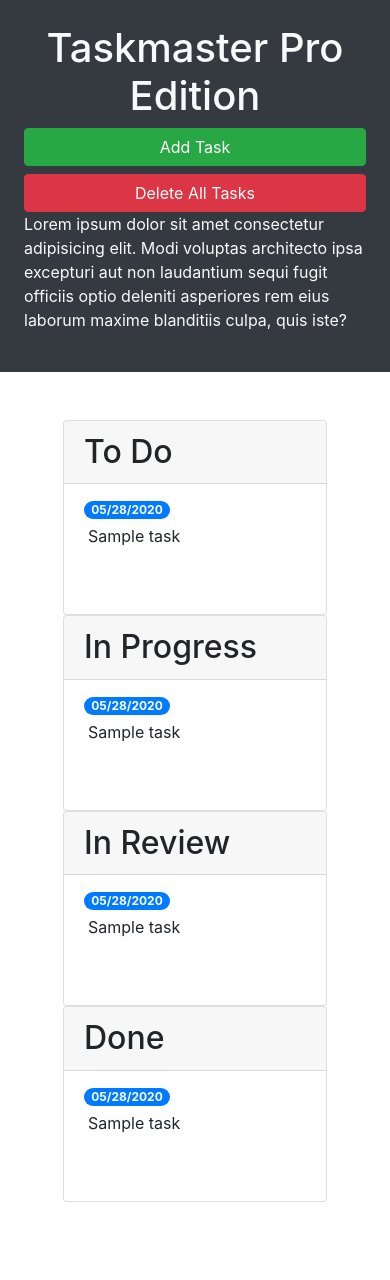
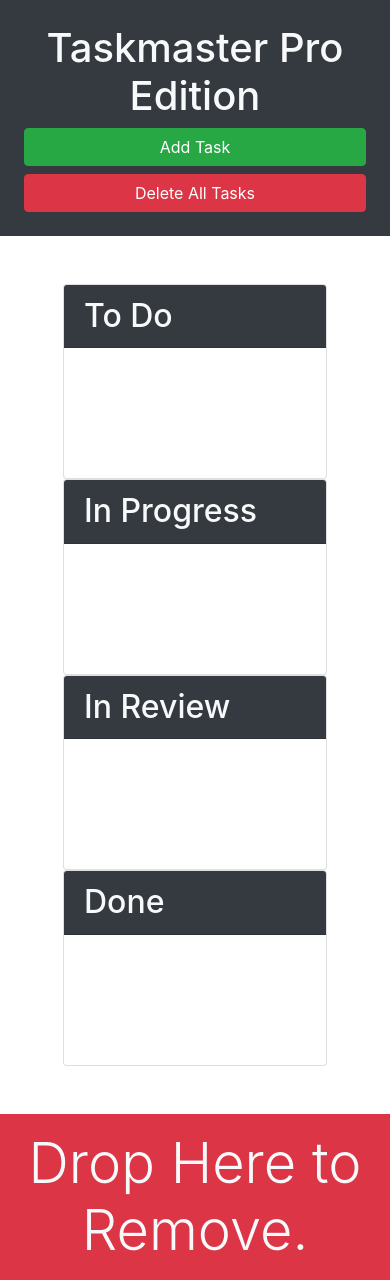
Before and after one commit to Johnnyboy7781/taskmaster-pro, a plain HTML site: page index.html in a window 390 px wide. Before the commit the page ends 1250 px from the top, so only its background shows below. Drawn offline with nearby package versions, Linux system fonts and the light colour scheme.

Commit message:
Styled cards, added drop zone

```diff
--- a/index.html
+++ b/index.html
@@ -1,98 +1,100 @@
 <!DOCTYPE html>
 <html lang="en">
-
   <head>
-  <meta charset="UTF-8">
-  <meta name="viewport" content="width=device-width, initial-scale=1.0">
-  <meta http-equiv="X-UA-Compatible" content="ie=edge">
-  <link rel="stylesheet" href="https://cdnjs.cloudflare.com/ajax/libs/twitter-bootstrap/4.3.1/css/bootstrap.min.css">
+    <meta charset="UTF-8" />
+    <meta name="viewport" content="width=device-width, initial-scale=1.0" />
+    <meta http-equiv="X-UA-Compatible" content="ie=edge" />
+    <link
+      rel="stylesheet"
+      href="https://cdnjs.cloudflare.com/ajax/libs/twitter-bootstrap/4.3.1/css/bootstrap.min.css"
+    />
     <link rel="stylesheet" href="./assets/css/style.css" />
     <title>Taskmaster Pro</title>
   </head>
 
   <body>
-
     <div class="row min-vh-100 no-gutters">
-    <header class="col-12 col-lg-3 bg-dark text-light d-flex flex-column p-4 p-lg-3">
+      <header
+        class="col-12 col-lg-3 bg-dark text-light sticky-top d-flex flex-column p-4 p-lg-3"
+      >
         <h1 class="text-center">Taskmaster Pro Edition</h1>
-      <button id="create-task" class="btn btn-block btn-success" data-toggle="modal" data-target="#task-form-modal">Add
-        Task</button>
-      <button id="remove-tasks" class="btn btn-block btn-danger">Delete All Tasks</button>
-      <p class="mt-auto">Lorem ipsum dolor sit amet consectetur adipisicing elit. Modi voluptas architecto ipsa
-        excepturi aut non
-        laudantium sequi fugit officiis optio deleniti asperiores rem eius laborum maxime blanditiis culpa, quis iste?
+        <button
+          id="create-task"
+          class="btn btn-block btn-success"
+          data-toggle="modal"
+          data-target="#task-form-modal"
+        >
+          Add Task
+        </button>
+        <button id="remove-tasks" class="btn btn-block btn-danger">
+          Delete All Tasks
+        </button>
+        <p class="mt-auto d-none d-lg-block">
+          Lorem ipsum dolor sit amet consectetur adipisicing elit. Modi voluptas
+          architecto ipsa excepturi aut non laudantium sequi fugit officiis
+          optio deleniti asperiores rem eius laborum maxime blanditiis culpa,
+          quis iste?
         </p>
       </header>
-    <main class="col-12 col-lg-9">
+      <main class="col-12 col-lg-9 d-flex flex-column">
         <div class="m-5 row justify-content-around">
           <!-- todo -->
           <div class="col-12 col-md-6 col-xl-3 mg-3">
             <div class="card">
-            <h2 class="card-header">
-              To Do
-            </h2>
-            <ul id="list-inProgress" class="list-group list-group-flush">
-              <li class="list-group-item">
-                <span class="badge badge-primary badge-pill">05/28/2020</span>
-                <p class="m-1">Sample task</p>
-              </li>
-            </ul>
+              <h2 class="card-header bg-dark text-light">To Do</h2>
+              <ul id="list-inProgress" class="list-group list-group-flush"></ul>
             </div>
           </div>
           <!-- in progress -->
           <div class="col-12 col-md-6 col-xl-3 mg-3">
             <div class="card">
-            <h2 class="card-header">
-              In Progress
-            </h2>
-            <ul id="list-inProgress" class="list-group list-group-flush">
-              <li class="list-group-item">
-                <span class="badge badge-primary badge-pill">05/28/2020</span>
-                <p class="m-1">Sample task</p>
-              </li>
-            </ul>
+              <h2 class="card-header bg-dark text-light">In Progress</h2>
+              <ul id="list-inProgress" class="list-group list-group-flush"></ul>
             </div>
           </div>
           <!-- in review -->
           <div class="col-12 col-md-6 col-xl-3 mg-3">
             <div class="card">
-            <h2 class="card-header">
-              In Review
-            </h2>
-            <ul id="list-inReview" class="list-group list-group-flush">
-              <li class="list-group-item">
-                <span class="badge badge-primary badge-pill">05/28/2020</span>
-                <p class="m-1">Sample task</p>
-              </li>
-            </ul>
+              <h2 class="card-header bg-dark text-light">In Review</h2>
+              <ul id="list-inReview" class="list-group list-group-flush"></ul>
             </div>
           </div>
           <!-- done -->
           <div class="col-12 col-md-6 col-xl-3 mg-3">
             <div class="card">
-            <h2 class="card-header">
-              Done
-            </h2>
-            <ul id="list-done" class="list-group list-group-flush">
-              <li class="list-group-item">
-                <span class="badge badge-primary badge-pill">05/28/2020</span>
-                <p class="m-1">Sample task</p>
-              </li>
-            </ul>
+              <h2 class="card-header bg-dark text-light">Done</h2>
+              <ul id="list-done" class="list-group list-group-flush"></ul>
             </div>
+          </div>
+        </div>
+        <!-- Drop zone -->
+        <div id="trash" class="mt-auto">
+          <div class="w-100 bg-danger p-3 text-center text-light display-4">
+            Drop Here to Remove.
           </div>
         </div>
       </main>
     </div>
 
     <!-- Modal -->
-  <div class="modal fade" id="task-form-modal" tabindex="-1" role="dialog" aria-labelledby="task-form-modal"
-    aria-hidden="true">
+    <div
+      class="modal fade"
+      id="task-form-modal"
+      tabindex="-1"
+      role="dialog"
+      aria-labelledby="task-form-modal"
+      aria-hidden="true"
+    >
       <div class="modal-dialog modal-dialog-centered" role="document">
         <div class="modal-content">
           <div class="modal-header">
             <h5 class="modal-title" id="task-form-modal">Add New Task</h5>
-          <button type="button" class="close" data-dismiss="modal" aria-label="Close">
+            <button
+              type="button"
+              class="close"
+              data-dismiss="modal"
+              aria-label="Close"
+            >
               <span aria-hidden="true">&times;</span>
             </button>
           </div>
@@ -100,16 +102,32 @@
             <form>
               <div class="form-group">
                 <label for="modalTaskDescription">Task description</label>
-              <textarea id="modalTaskDescription" rows="3" class="form-control"></textarea>
+                <textarea
+                  id="modalTaskDescription"
+                  rows="3"
+                  class="form-control"
+                ></textarea>
               </div>
               <div class="form-group">
                 <label for="modalDueDate">Due date</label>
-              <input type="text" class="form-control" id="modalDueDate" placeholder="mm/dd/yyyy" autocomplete="off" />
+                <input
+                  type="text"
+                  class="form-control"
+                  id="modalDueDate"
+                  placeholder="mm/dd/yyyy"
+                  autocomplete="off"
+                />
               </div>
             </form>
           </div>
           <div class="modal-footer">
-          <button type="button" class="btn btn-secondary" data-dismiss="modal">Close</button>
+            <button
+              type="button"
+              class="btn btn-secondary"
+              data-dismiss="modal"
+            >
+              Close
+            </button>
             <button type="button" class="btn btn-primary">Save Task</button>
           </div>
         </div>
@@ -121,5 +139,4 @@
     <script src="https://cdnjs.cloudflare.com/ajax/libs/twitter-bootstrap/4.3.1/js/bootstrap.min.js"></script>
     <script src="./assets/js/script.js"></script>
   </body>
-
 </html>
```
Lines whose indentation alone changed are shown as unchanged.
